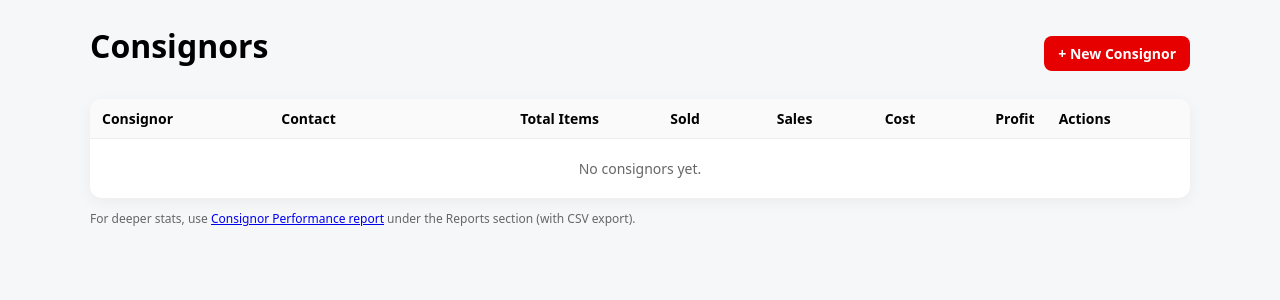
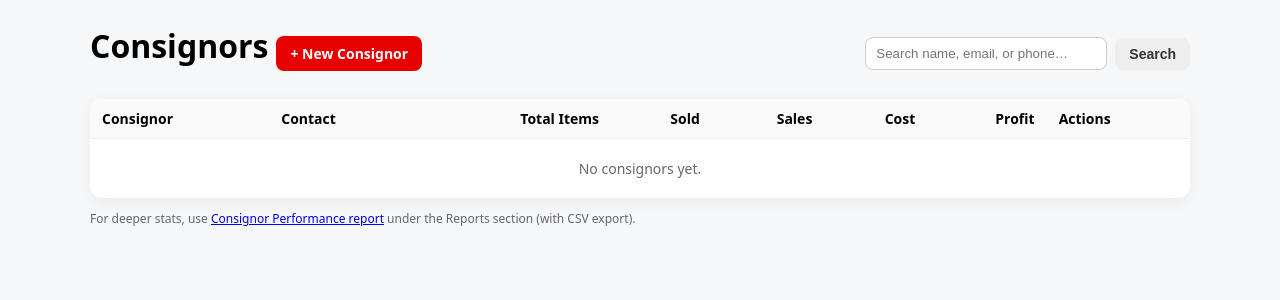
Before and after one commit to kernjason4460-cyber/flashbidz_consignment_app, a Python web app: template flashbidz_consignment_app/templates/consignors.html in a window 1280 px wide. Shown: the part 46-346 px from the top of the page. Run offline with Jinja, Linux system fonts and the light colour scheme; the template is opened without the code that fills it, so the values that code supplies are empty.

Commit message:
Update consignors.html

```diff
--- a/flashbidz_consignment_app/templates/consignors.html
+++ b/flashbidz_consignment_app/templates/consignors.html
@@ -8,7 +8,32 @@
     body { font-family: system-ui, -apple-system, Segoe UI, Arial, sans-serif; margin:0; background:#f6f7f9; }
     main { padding:24px; max-width:1100px; margin:0 auto; }
     h1 { margin:0 0 16px; }
-    .top-row { display:flex; justify-content:space-between; align-items:center; gap:12px; margin-bottom:16px; }
+    .top-row {
+      display:flex;
+      justify-content:space-between;
+      align-items:center;
+      gap:12px;
+      margin-bottom:16px;
+      flex-wrap:wrap;
+    }
+    .left-actions {
+      display:flex;
+      gap:8px;
+      align-items:center;
+      flex-wrap:wrap;
+    }
+    .search-form {
+      display:flex;
+      gap:8px;
+      align-items:center;
+      flex-wrap:wrap;
+    }
+    .search-form input[type="text"] {
+      padding:8px 10px;
+      border-radius:8px;
+      border:1px solid #ccc;
+      min-width:220px;
+    }
     .btn {
       display:inline-block;
       padding:8px 14px;
@@ -22,8 +47,14 @@
     .btn-primary { background:#e60000; color:#fff; }
     .btn-secondary { background:#eee; color:#333; }
     .btn-danger { background:#b00020; color:#fff; }
-    table { width:100%; border-collapse:collapse; background:#fff; border-radius:12px; overflow:hidden;
-            box-shadow:0 4px 16px rgba(0,0,0,.05); }
+    table {
+      width:100%;
+      border-collapse:collapse;
+      background:#fff;
+      border-radius:12px;
+      overflow:hidden;
+      box-shadow:0 4px 16px rgba(0,0,0,.05);
+    }
     th, td { padding:10px 12px; border-bottom:1px solid #eee; text-align:left; font-size:14px; }
     th { background:#fafafa; font-weight:700; }
     tr:last-child td { border-bottom:none; }
@@ -37,8 +68,21 @@
 
   <main>
     <div class="top-row">
-      <h1>Consignors</h1>
-      <a class="btn btn-primary" href="{{ url_for('consignor_create') }}">+ New Consignor</a>
+      <div class="left-actions">
+        <h1>Consignors</h1>
+        <a class="btn btn-primary" href="{{ url_for('consignor_create') }}">+ New Consignor</a>
+      </div>
+
+      <form class="search-form" method="get" action="{{ url_for('consignors_list') }}">
+        <input type="text"
+               name="q"
+               placeholder="Search name, email, or phone…"
+               value="{{ q or '' }}">
+        <button type="submit" class="btn btn-secondary">Search</button>
+        {% if q %}
+          <a class="btn btn-secondary" href="{{ url_for('consignors_list') }}">Clear</a>
+        {% endif %}
+      </form>
     </div>
 
     <table>
@@ -94,7 +138,11 @@
         {% else %}
           <tr>
             <td colspan="8" style="text-align:center; padding:20px; color:#666;">
-              No consignors yet.
+              {% if q %}
+                No consignors found matching "<strong>{{ q }}</strong>".
+              {% else %}
+                No consignors yet.
+              {% endif %}
             </td>
           </tr>
         {% endif %}
```
